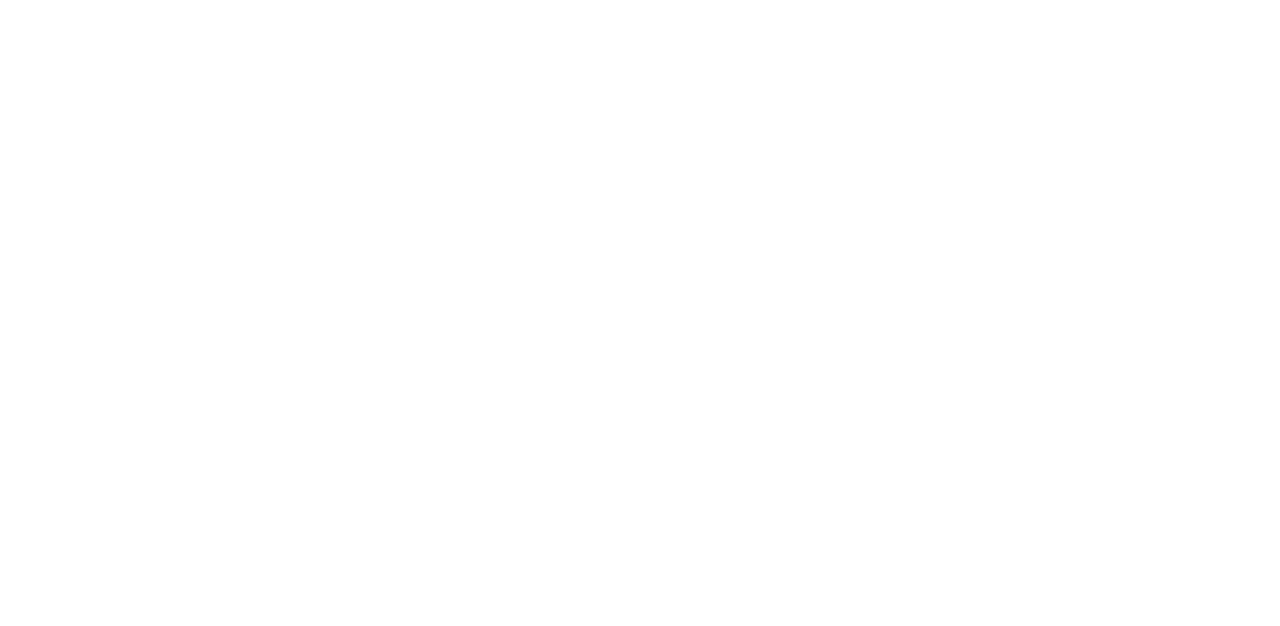
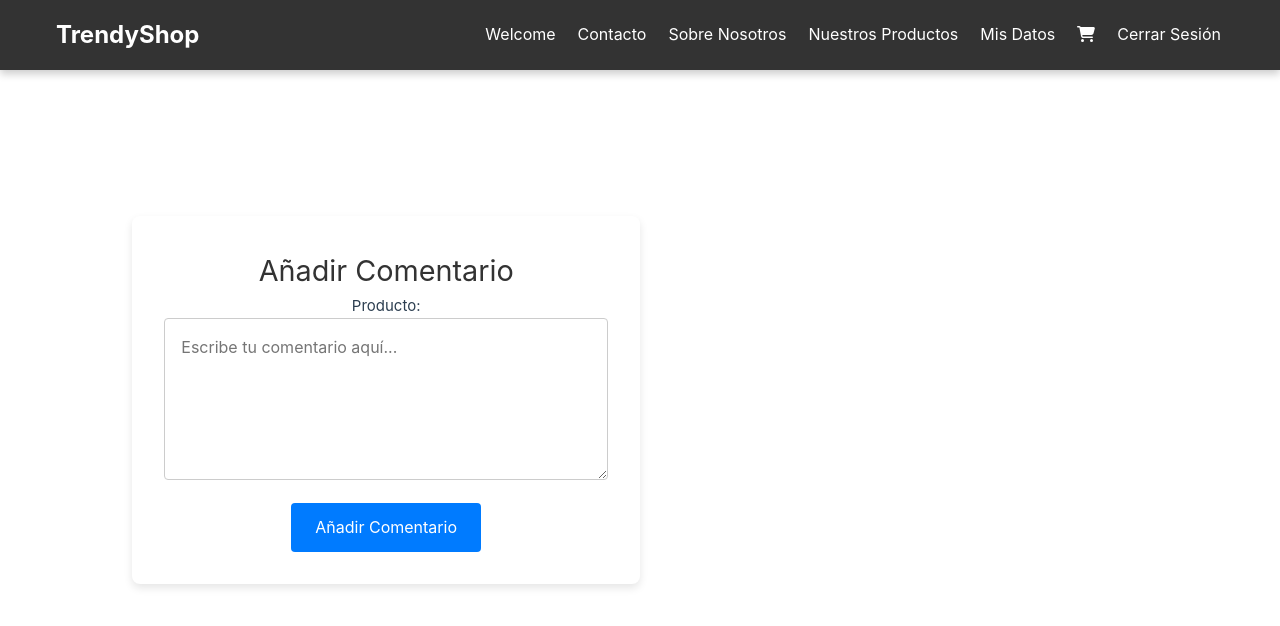
Before and after one commit to yzcz1/ADI-PRAC3, a Vue app: page /products/1/add-comment in a window 1280 px wide. Before the commit this address had no page. Shown: the top 626 px of the page. Built offline with nearby package versions, Linux system fonts and the light colour scheme.

Commit message:
crear comentario estable

```diff
--- a/src/config/firebase.js
+++ b/src/config/firebase.js
@@ -22,8 +22,9 @@ import {
     where,
     writeBatch,
     startAfter,
-    limit  // <-- Asegúrate de importar writeBatch
-} from "firebase/firestore"; // Asegúrate de incluir 'writeBatch' también
+    limit,
+    serverTimestamp // <-- Importar serverTimestamp
+} from "firebase/firestore";
 
 // Firebase configuration
 const firebaseConfig = {
@@ -41,7 +42,7 @@ const app = initializeApp(firebaseConfig);
 const auth = getAuth(app);
 const db = getFirestore(app);
 
-// Exportar funcionalidades de Firebase, incluyendo 'writeBatch'
+// Exportar funcionalidades de Firebase, incluyendo serverTimestamp
 export {
     auth,
     db,
@@ -62,5 +63,6 @@ export {
     where,
     writeBatch,
     startAfter,
-    limit // <-- Añade writeBatch a la exportación
+    limit,
+    serverTimestamp // <-- Exportar serverTimestamp
 };
--- a/src/repositories/commentRepository.js
+++ b/src/repositories/commentRepository.js
@@ -11,54 +11,26 @@ import {
     where,
     orderBy,
     startAfter,
-    limit
+    limit,
+    serverTimestamp // Para añadir la fecha de creación automáticamente
 } from '@/config/firebase';
-
-/**
- * Obtener el próximo ID secuencial basado en el valor máximo actual
- * @returns {Promise<number>} Próximo ID secuencial.
- */
-async function obtenerSiguienteIdSecuencialComentario() {
-    try {
-        const comentariosSnapshot = await getDocs(collection(db, "comentarios"));
-        const comentarios = comentariosSnapshot.docs.map((doc) => doc.data());
-
-        if (comentarios.length === 0) {
-            return 1;
-        }
-
-        const maxIdSecuencial = Math.max(...comentarios.map(comentario => comentario.idSecuencial));
-        return maxIdSecuencial + 1;
-    } catch (error) {
-        console.error("Error al obtener el siguiente ID secuencial:", error.message);
-        return null;
-    }
-}
 
 /**
  * Crear un nuevo comentario
  * @param {string} productoId ID del producto asociado.
- * @param {string} userId ID del usuario que comenta.
+ * @param {string} nombreUsuario Nombre del usuario que comenta.
  * @param {string} contenido Contenido del comentario.
+ * @param {string} productoAsociado Nombre del producto asociado al comentario.
  * @returns {Promise<Object>} Comentario creado.
  */
-async function crearComentario(productoId, userId, contenido) {
+async function crearComentario(productoId, nombreUsuario, contenido, productoAsociado) {
     try {
-        const nextIdSecuencial = await obtenerSiguienteIdSecuencialComentario();
-        const usuarioDoc = await getDoc(doc(db, 'users', userId));
-
-        if (!usuarioDoc.exists()) {
-            throw new Error("El usuario no existe.");
-        }
-
-        const usuarioData = usuarioDoc.data();
         const nuevoComentario = {
-            idSecuencial: nextIdSecuencial,
             productoId,
-            userId,
-            nombreUsuario: usuarioData.nombre,
-            apellidosUsuario: usuarioData.apellidos,
+            nombreUsuario,
             contenido,
+            productoAsociado,
+            fechaCreacion: serverTimestamp(),
         };
 
         const comentarioRef = doc(collection(db, 'comentarios'));
@@ -72,60 +44,32 @@ async function crearComentario(productoId, userId, contenido) {
 
 /**
  * Modificar un comentario
- * @param {string} comentarioIdSecuencial ID secuencial del comentario a modificar.
- * @param {string} userId ID del usuario que comenta.
+ * @param {string} comentarioId ID del comentario a modificar.
  * @param {string} nuevoContenido Nuevo contenido del comentario.
  * @returns {Promise<boolean>} `true` si el comentario fue modificado.
  */
-async function modificarComentario(comentarioIdSecuencial, userId, nuevoContenido) {
+async function modificarComentario(comentarioId, nuevoContenido) {
     try {
-        const comentariosSnapshot = await getDocs(collection(db, 'comentarios'));
-        const comentarios = comentariosSnapshot.docs.map(doc => ({
-            ...doc.data(),
-            id: doc.id,
-        }));
-
-        const comentarioAModificar = comentarios.find(comentario => comentario.idSecuencial === comentarioIdSecuencial);
-
-        if (!comentarioAModificar) {
-            throw new Error("El comentario no existe.");
-        }
-
-        if (comentarioAModificar.userId !== userId) {
-            throw new Error("No tienes permiso para modificar este comentario.");
-        }
-
-        await updateDoc(doc(db, 'comentarios', comentarioAModificar.id), {
+        const comentarioRef = doc(db, 'comentarios', comentarioId);
+        await updateDoc(comentarioRef, {
             contenido: nuevoContenido,
         });
-
         return true;
     } catch (error) {
-        console.error("Error al modificar comentario:", error.message);
+        console.error('Error al modificar comentario:', error.message);
         throw error;
     }
 }
 
 /**
  * Eliminar un comentario
- * @param {number} comentarioIdSecuencial ID secuencial del comentario a eliminar.
+ * @param {string} comentarioId ID del comentario a eliminar.
  * @returns {Promise<void>}
  */
-async function eliminarComentario(comentarioIdSecuencial) {
+async function eliminarComentario(comentarioId) {
     try {
-        const comentariosSnapshot = await getDocs(collection(db, 'comentarios'));
-        const comentarios = comentariosSnapshot.docs.map(doc => ({
-            ...doc.data(),
-            id: doc.id,
-        }));
-
-        const comentarioAEliminar = comentarios.find(comentario => comentario.idSecuencial === comentarioIdSecuencial);
-
-        if (!comentarioAEliminar) {
-            throw new Error("El comentario no existe.");
-        }
-
-        await deleteDoc(doc(db, 'comentarios', comentarioAEliminar.id));
+        const comentarioRef = doc(db, 'comentarios', comentarioId);
+        await deleteDoc(comentarioRef);
     } catch (error) {
         console.error('Error al eliminar el comentario:', error.message);
         throw error;
@@ -144,7 +88,7 @@ async function listarComentariosPorProducto(productoId, limite = 5, lastVisible
         let comentariosQuery = query(
             collection(db, "comentarios"),
             where("productoId", "==", productoId),
-            orderBy("idSecuencial", "asc"),
+            orderBy("fechaCreacion", "desc"),
             limit(limite)
         );
 
--- a/src/router/index.js
+++ b/src/router/index.js
@@ -84,6 +84,12 @@ const router = createRouter({
       component: () => import('@/views/EditProductView.vue'),
       meta: { requiresAuth: true }, // Si necesitas proteger la ruta
     },
+    {
+      path: '/products/:productoId/add-comment',
+      name: 'AddComment',
+      component: () => import('@/views/AddCommentView.vue'),
+    },
+
   ],
 });
 
--- /dev/null
+++ b/src/views/AddCommentView.vue
@@ -0,0 +1,127 @@
+<script setup>
+import { ref } from 'vue';
+import { useRoute, useRouter } from 'vue-router';
+import { crearComentario } from '@/repositories/commentRepository';
+import NavBar from '@/components/NavBar.vue';
+import { useAuthStore } from '@/stores/auth';
+
+const route = useRoute();
+const router = useRouter();
+const authStore = useAuthStore();
+
+const contenido = ref('');
+const errorMessage = ref('');
+const successMessage = ref('');
+const isLoading = ref(false);
+
+// Obtener los datos necesarios
+const productoId = route.params.productoId; // ID del producto desde la ruta
+const productoNombre = route.query.nombreProducto; // Nombre del producto desde los parámetros de consulta
+
+// Manejo del envío del formulario
+const handleCreateComment = async () => {
+    if (!contenido.value.trim()) {
+        errorMessage.value = 'El contenido del comentario es obligatorio.';
+        return;
+    }
+
+    isLoading.value = true;
+    errorMessage.value = '';
+    successMessage.value = '';
+
+    try {
+        await crearComentario(
+            productoId,
+            authStore.user?.nombre || 'Usuario Anónimo', // Nombre del usuario
+            contenido.value,
+            productoNombre
+        );
+
+        successMessage.value = 'Comentario creado exitosamente.';
+        contenido.value = ''; // Limpiar el campo de texto
+
+        setTimeout(() => router.push(`/products`), 2000); // Redirigir después de 2 segundos
+    } catch (error) {
+        errorMessage.value = 'Error al crear el comentario. Por favor, inténtalo de nuevo.';
+        console.error('Error al crear comentario:', error.message);
+    } finally {
+        isLoading.value = false;
+    }
+};
+</script>
+
+<template>
+  <div class="add-comment-container">
+    <NavBar :username="authStore.user?.email" />
+    <h1>Añadir Comentario</h1>
+    <p>Producto: <strong>{{ productoNombre }}</strong></p>
+
+    <form @submit.prevent="handleCreateComment">
+      <textarea
+        v-model="contenido"
+        placeholder="Escribe tu comentario aquí..."
+        class="comment-textarea"
+        rows="5"
+        required
+      ></textarea>
+
+      <div v-if="errorMessage" class="error-message">{{ errorMessage }}</div>
+      <div v-if="successMessage" class="success-message">{{ successMessage }}</div>
+
+      <button type="submit" :disabled="isLoading" class="submit-button">
+        {{ isLoading ? 'Guardando...' : 'Añadir Comentario' }}
+      </button>
+    </form>
+  </div>
+</template>
+
+<style scoped>
+.add-comment-container {
+  max-width: 600px;
+  margin: 2rem auto;
+  padding: 2rem;
+  background-color: #fff;
+  border-radius: 8px;
+  box-shadow: 0px 4px 8px rgba(0, 0, 0, 0.1);
+  text-align: center;
+}
+
+h1 {
+  font-size: 1.8rem;
+  color: #333;
+}
+
+.comment-textarea {
+  width: 100%;
+  padding: 1rem;
+  border: 1px solid #ccc;
+  border-radius: 4px;
+  font-size: 1rem;
+}
+
+button {
+  margin-top: 1rem;
+  padding: 0.75rem 1.5rem;
+  font-size: 1rem;
+  background-color: #007bff;
+  color: white;
+  border: none;
+  border-radius: 4px;
+  cursor: pointer;
+  transition: background-color 0.3s ease;
+}
+
+button:hover {
+  background-color: #0056b3;
+}
+
+.error-message {
+  color: red;
+  margin-top: 1rem;
+}
+
+.success-message {
+  color: green;
+  margin-top: 1rem;
+}
+</style>
--- a/src/views/ProductListView.vue
+++ b/src/views/ProductListView.vue
@@ -146,6 +146,14 @@ const logout = async () => {
         >
           Borrar
         </button>
+
+        <button
+           class="add-comment-button"
+          @click="router.push({ name: 'AddComment', params: { productoId: producto.id }, query: { nombreProducto: producto.nombre } })"
+        >
+         Añadir Comentario
+        </button>
+
       </div>
     </div>
 
@@ -345,4 +353,31 @@ const logout = async () => {
 .close-button:hover {
   color: red; /* Cambia a rojo cuando el cursor pasa sobre la X */
 }
+
+.add-comment-button {
+  padding: 0.5rem 1rem; /* Espaciado interno del botón */
+  background-color: #007bff; /* Color azul para el botón */
+  color: white; /* Texto blanco */
+  border: none; /* Sin bordes */
+  border-radius: 4px; /* Bordes redondeados */
+  cursor: pointer; /* Cambia el cursor al pasar sobre el botón */
+  font-size: 1rem; /* Tamaño de fuente */
+  transition: background-color 0.3s ease, transform 0.2s ease; /* Transiciones suaves */
+}
+
+.add-comment-button:hover {
+  background-color: #0056b3; /* Azul más oscuro al pasar el ratón */
+  transform: scale(1.05); /* Pequeño zoom al pasar el ratón */
+}
+
+.add-comment-button:active {
+  background-color: #004080; /* Azul aún más oscuro al hacer clic */
+  transform: scale(0.95); /* Botón ligeramente más pequeño al hacer clic */
+}
+
+.add-comment-button:disabled {
+  background-color: #ccc; /* Botón gris cuando está deshabilitado */
+  cursor: not-allowed; /* Cursor deshabilitado */
+}
+
 </style>
```
Also changed, not shown: src/components/icons/UserIcon.vue (added, +16 -0 lines).
